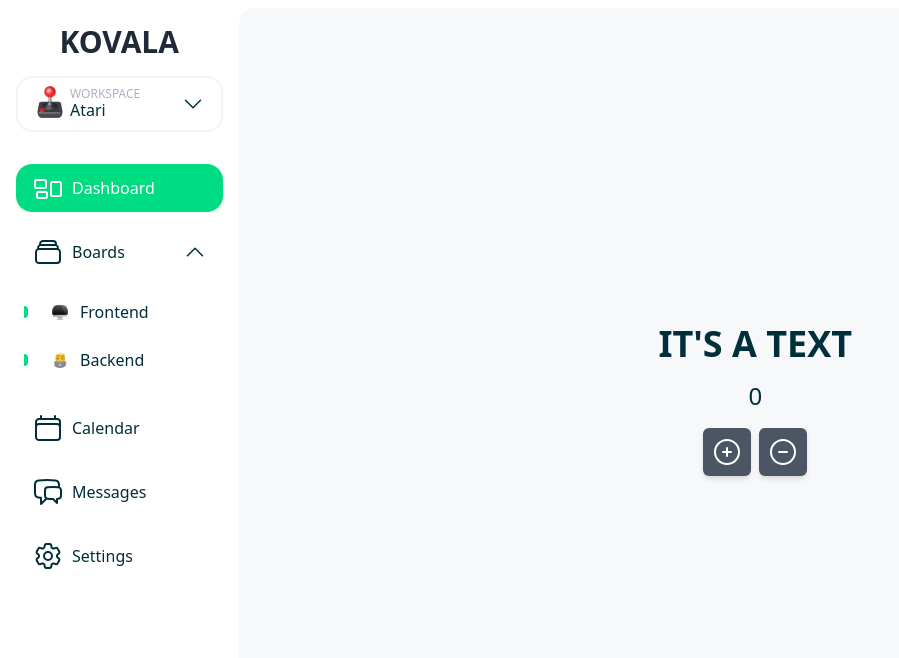
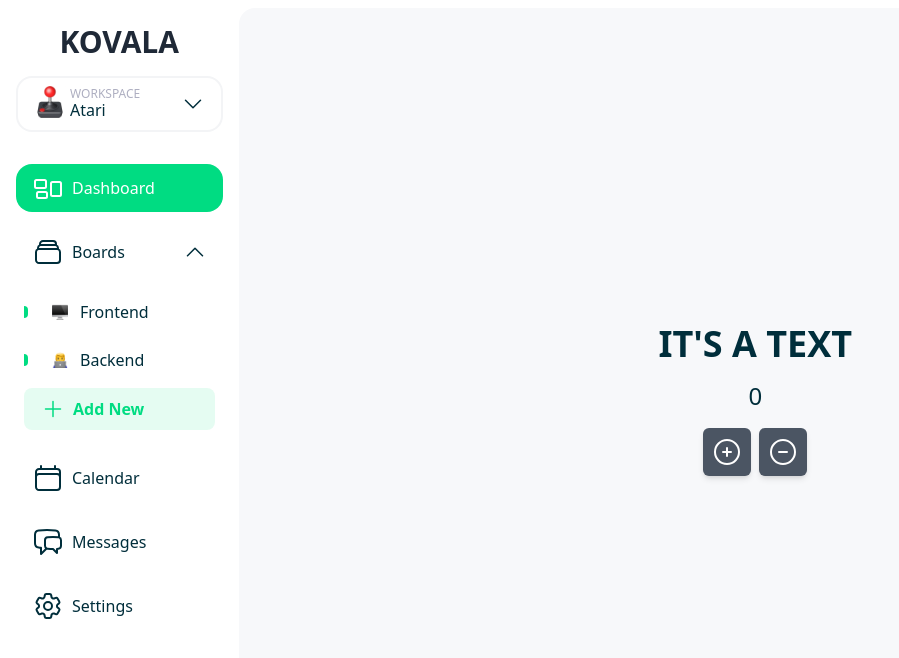
Before and after one commit to YusufcanY/kovala, a Nuxt app: page / in a window 1280 px wide. Both pictures are taken after a click on the button "Boards". Shown: the top 658 px of the page, without its empty margins (0-899 px from the left). Built offline with nearby package versions, Linux system fonts and the light colour scheme.

Commit message:
feat: AddButton added to board dropdown

```diff
--- /dev/null
+++ b/components/AddBoard.vue
@@ -0,0 +1,13 @@
+<script setup lang="ts">
+  import { PlusIcon } from '@heroicons/vue/24/outline'
+</script>
+<template>
+  <div>
+    <button
+      class="flex w-full items-center space-x-2 rounded-lg border border-primary-accent border-opacity-0 bg-primary-accent bg-opacity-10 py-2 px-4 text-primary-accent transition-all duration-300 hover:border-opacity-100"
+    >
+      <PlusIcon class="h-6 w-6" />
+      <span class="font-semibold">{{ $t('add_new') }}</span>
+    </button>
+  </div>
+</template>
--- a/components/Sidebar.vue
+++ b/components/Sidebar.vue
@@ -28,6 +28,7 @@
           route: '/boards/backend',
         },
       ],
+      customComponent: resolveComponent('AddBoard'),
     },
     {
       name: 'Calendar',
@@ -52,7 +53,9 @@
     <WorkspaceSelect />
     <div class="mt-8 space-y-4">
       <div v-for="(item, index) in navItems" :key="index" class="w-full">
-        <NavItemGroup v-if="item.children" :item-with-child="item" />
+        <NavItemGroup v-if="item.children" :item-with-child="item">
+          <component :is="item.customComponent" v-if="item.customComponent" />
+        </NavItemGroup>
         <NuxtLink
           v-else
           class="flex items-center space-x-2 rounded-2xl bg-primary-accent py-2 px-4 transition-all duration-300"
--- a/components/nav/ItemGroup.vue
+++ b/components/nav/ItemGroup.vue
@@ -37,13 +37,11 @@
           <div
             class="absolute left-0 top-1/2 h-3 w-1 -translate-y-1/2 rounded-r-lg bg-primary-accent transition-all duration-200 group-hover:w-2"
           ></div>
-          <img
-            class="h-6 w-6 rounded-full bg-white bg-opacity-50 p-1"
-            :src="child.icon"
-          />
+          <img class="h-6 w-6 p-1" :src="child.icon" />
           <span>{{ child.name }}</span>
         </NuxtLink>
       </div>
+      <slot />
     </div>
   </div>
 </template>
--- a/locales/en.json
+++ b/locales/en.json
@@ -2,5 +2,6 @@
   "workspace": "WORKSPACE",
   "please_wait": "PLEASE WAIT",
   "please_switch_to_desktop": "PLEASE SWITCH TO DESKTOP",
-  "explanation_of_mobile": "because I didn't make the mobile version yet"
+  "explanation_of_mobile": "because I didn't make the mobile version yet",
+  "add_new": "Add New"
 }
```
